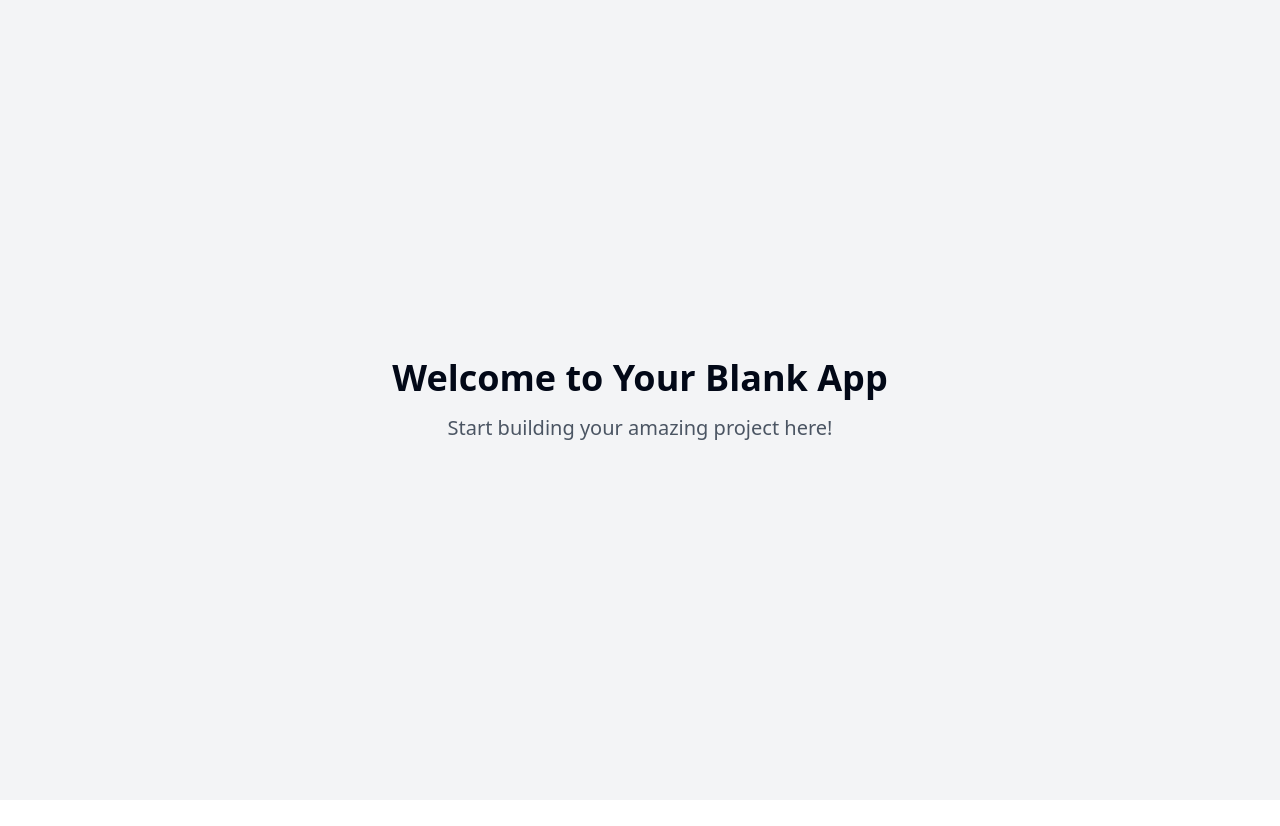
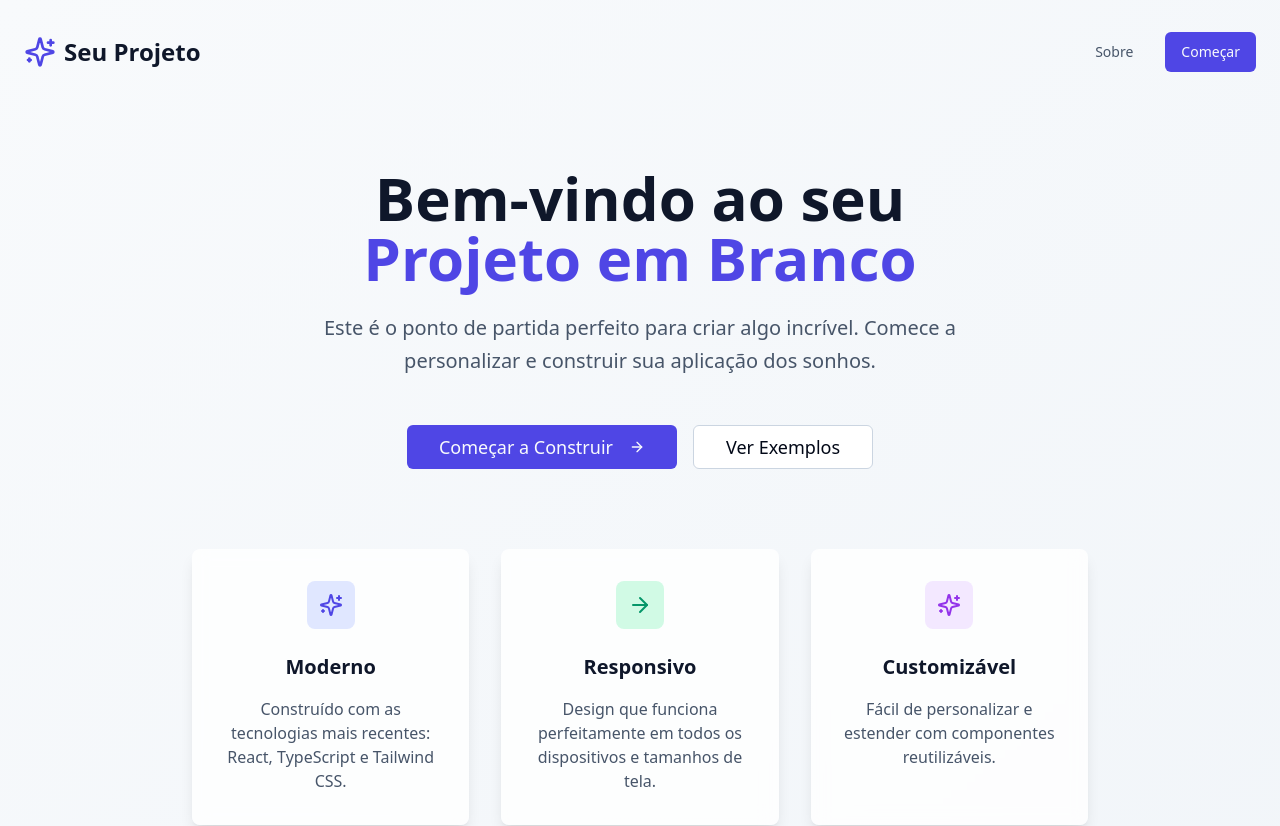
Before and after one commit to teccorpbh/contabil-cert-geren, a React (Vite) app: page / in a window 1280 px wide. Shown: the top 826 px of the page. Before the commit the page ends 800 px from the top, so only its background shows below. Built offline with nearby package versions, Linux system fonts and the light colour scheme.

Commit message:
Create a blank project
Initialize a new project with basic setup.

```diff
--- /dev/null
+++ b/src/components/Hero.tsx
@@ -0,0 +1,72 @@
+
+import { ReactNode } from "react";
+import { Button } from "@/components/ui/button";
+
+interface HeroProps {
+  title: string;
+  subtitle?: string;
+  description: string;
+  primaryAction?: {
+    text: string;
+    onClick: () => void;
+  };
+  secondaryAction?: {
+    text: string;
+    onClick: () => void;
+  };
+  children?: ReactNode;
+}
+
+const Hero = ({
+  title,
+  subtitle,
+  description,
+  primaryAction,
+  secondaryAction,
+  children
+}: HeroProps) => {
+  return (
+    <section className="container mx-auto px-6 py-16 text-center">
+      <div className="max-w-4xl mx-auto">
+        <h1 className="text-5xl md:text-6xl font-bold text-slate-900 mb-6 leading-tight">
+          {title}
+          {subtitle && (
+            <span className="text-indigo-600 block">{subtitle}</span>
+          )}
+        </h1>
+
+        <p className="text-xl text-slate-600 mb-12 max-w-2xl mx-auto leading-relaxed">
+          {description}
+        </p>
+
+        {(primaryAction || secondaryAction) && (
+          <div className="flex flex-col sm:flex-row gap-4 justify-center mb-16">
+            {primaryAction && (
+              <Button
+                size="lg"
+                className="bg-indigo-600 hover:bg-indigo-700 text-lg px-8 py-4"
+                onClick={primaryAction.onClick}
+              >
+                {primaryAction.text}
+              </Button>
+            )}
+            {secondaryAction && (
+              <Button
+                variant="outline"
+                size="lg"
+                className="text-lg px-8 py-4 border-slate-300 hover:bg-slate-50"
+                onClick={secondaryAction.onClick}
+              >
+                {secondaryAction.text}
+              </Button>
+            )}
+          </div>
+        )}
+
+        {children}
+      </div>
+    </section>
+  );
+};
+
+export default Hero;
--- /dev/null
+++ b/src/components/Layout.tsx
@@ -0,0 +1,17 @@
+
+import { ReactNode } from "react";
+
+interface LayoutProps {
+  children: ReactNode;
+  className?: string;
+}
+
+const Layout = ({ children, className = "" }: LayoutProps) => {
+  return (
+    <div className={`min-h-screen bg-gradient-to-br from-slate-50 to-slate-100 ${className}`}>
+      {children}
+    </div>
+  );
+};
+
+export default Layout;
--- /dev/null
+++ b/src/components/Navigation.tsx
@@ -0,0 +1,64 @@
+
+import { Button } from "@/components/ui/button";
+import { Sparkles } from "lucide-react";
+
+interface NavigationItem {
+  label: string;
+  href?: string;
+  onClick?: () => void;
+}
+
+interface NavigationProps {
+  brand?: {
+    name: string;
+    icon?: React.ComponentType<{ className?: string }>;
+  };
+  items?: NavigationItem[];
+  actions?: NavigationItem[];
+}
+
+const Navigation = ({
+  brand = { name: "Seu Projeto", icon: Sparkles },
+  items = [{ label: "Sobre" }],
+  actions = [{ label: "Começar" }]
+}: NavigationProps) => {
+  const IconComponent = brand.icon || Sparkles;
+
+  return (
+    <header className="container mx-auto px-6 py-8">
+      <nav className="flex items-center justify-between">
+        <div className="flex items-center space-x-2">
+          <IconComponent className="h-8 w-8 text-indigo-600" />
+          <span className="text-2xl font-bold text-slate-900">{brand.name}</span>
+        </div>
+
+        <div className="flex items-center space-x-4">
+          {items.map((item, index) => (
+            <Button
+              key={index}
+              variant="ghost"
+              className="text-slate-600 hover:text-slate-900"
+              onClick={item.onClick}
+              asChild={!!item.href}
+            >
+              {item.href ? <a href={item.href}>{item.label}</a> : item.label}
+            </Button>
+          ))}
+
+          {actions.map((action, index) => (
+            <Button
+              key={index}
+              className="bg-indigo-600 hover:bg-indigo-700"
+              onClick={action.onClick}
+              asChild={!!action.href}
+            >
+              {action.href ? <a href={action.href}>{action.label}</a> : action.label}
+            </Button>
+          ))}
+        </div>
+      </nav>
+    </header>
+  );
+};
+
+export default Navigation;
--- a/src/pages/Index.tsx
+++ b/src/pages/Index.tsx
@@ -1,12 +1,93 @@
-// Update this page (the content is just a fallback if you fail to update the page)
+
+import { Button } from "@/components/ui/button";
+import { Card } from "@/components/ui/card";
+import { ArrowRight, Sparkles } from "lucide-react";
 
 const Index = () => {
   return (
-    <div className="min-h-screen flex items-center justify-center bg-gray-100">
-      <div className="text-center">
-        <h1 className="text-4xl font-bold mb-4">Welcome to Your Blank App</h1>
-        <p className="text-xl text-gray-600">Start building your amazing project here!</p>
-      </div>
+    <div className="min-h-screen bg-gradient-to-br from-slate-50 to-slate-100">
+      {/* Header */}
+      <header className="container mx-auto px-6 py-8">
+        <nav className="flex items-center justify-between">
+          <div className="flex items-center space-x-2">
+            <Sparkles className="h-8 w-8 text-indigo-600" />
+            <span className="text-2xl font-bold text-slate-900">Seu Projeto</span>
+          </div>
+          <div className="flex items-center space-x-4">
+            <Button variant="ghost" className="text-slate-600 hover:text-slate-900">
+              Sobre
+            </Button>
+            <Button className="bg-indigo-600 hover:bg-indigo-700">
+              Começar
+            </Button>
+          </div>
+        </nav>
+      </header>
+
+      {/* Main Content */}
+      <main className="container mx-auto px-6 py-16">
+        <div className="text-center max-w-4xl mx-auto">
+          <h1 className="text-5xl md:text-6xl font-bold text-slate-900 mb-6 leading-tight">
+            Bem-vindo ao seu
+            <span className="text-indigo-600 block">Projeto em Branco</span>
+          </h1>
+
+          <p className="text-xl text-slate-600 mb-12 max-w-2xl mx-auto leading-relaxed">
+            Este é o ponto de partida perfeito para criar algo incrível.
+            Comece a personalizar e construir sua aplicação dos sonhos.
+          </p>
+
+          <div className="flex flex-col sm:flex-row gap-4 justify-center mb-16">
+            <Button size="lg" className="bg-indigo-600 hover:bg-indigo-700 text-lg px-8 py-4">
+              Começar a Construir
+              <ArrowRight className="ml-2 h-5 w-5" />
+            </Button>
+            <Button variant="outline" size="lg" className="text-lg px-8 py-4 border-slate-300 hover:bg-slate-50">
+              Ver Exemplos
+            </Button>
+          </div>
+
+          {/* Feature Cards */}
+          <div className="grid md:grid-cols-3 gap-8 mt-20">
+            <Card className="p-8 border-none shadow-lg bg-white/80 backdrop-blur hover:shadow-xl transition-all duration-300">
+              <div className="w-12 h-12 bg-indigo-100 rounded-lg flex items-center justify-center mb-6 mx-auto">
+                <Sparkles className="h-6 w-6 text-indigo-600" />
+              </div>
+              <h3 className="text-xl font-semibold text-slate-900 mb-4">Moderno</h3>
+              <p className="text-slate-600">
+                Construído com as tecnologias mais recentes: React, TypeScript e Tailwind CSS.
+              </p>
+            </Card>
+
+            <Card className="p-8 border-none shadow-lg bg-white/80 backdrop-blur hover:shadow-xl transition-all duration-300">
+              <div className="w-12 h-12 bg-emerald-100 rounded-lg flex items-center justify-center mb-6 mx-auto">
+                <ArrowRight className="h-6 w-6 text-emerald-600" />
+              </div>
+              <h3 className="text-xl font-semibold text-slate-900 mb-4">Responsivo</h3>
+              <p className="text-slate-600">
+                Design que funciona perfeitamente em todos os dispositivos e tamanhos de tela.
+              </p>
+            </Card>
+
+            <Card className="p-8 border-none shadow-lg bg-white/80 backdrop-blur hover:shadow-xl transition-all duration-300">
+              <div className="w-12 h-12 bg-purple-100 rounded-lg flex items-center justify-center mb-6 mx-auto">
+                <Sparkles className="h-6 w-6 text-purple-600" />
+              </div>
+              <h3 className="text-xl font-semibold text-slate-900 mb-4">Customizável</h3>
+              <p className="text-slate-600">
+                Fácil de personalizar e estender com componentes reutilizáveis.
+              </p>
+            </Card>
+          </div>
+        </div>
+      </main>
+
+      {/* Footer */}
+      <footer className="container mx-auto px-6 py-12 mt-20">
+        <div className="text-center text-slate-500">
+          <p>&copy; 2024 Seu Projeto. Feito com ❤️ usando Lovable.</p>
+        </div>
+      </footer>
     </div>
   );
 };
```
